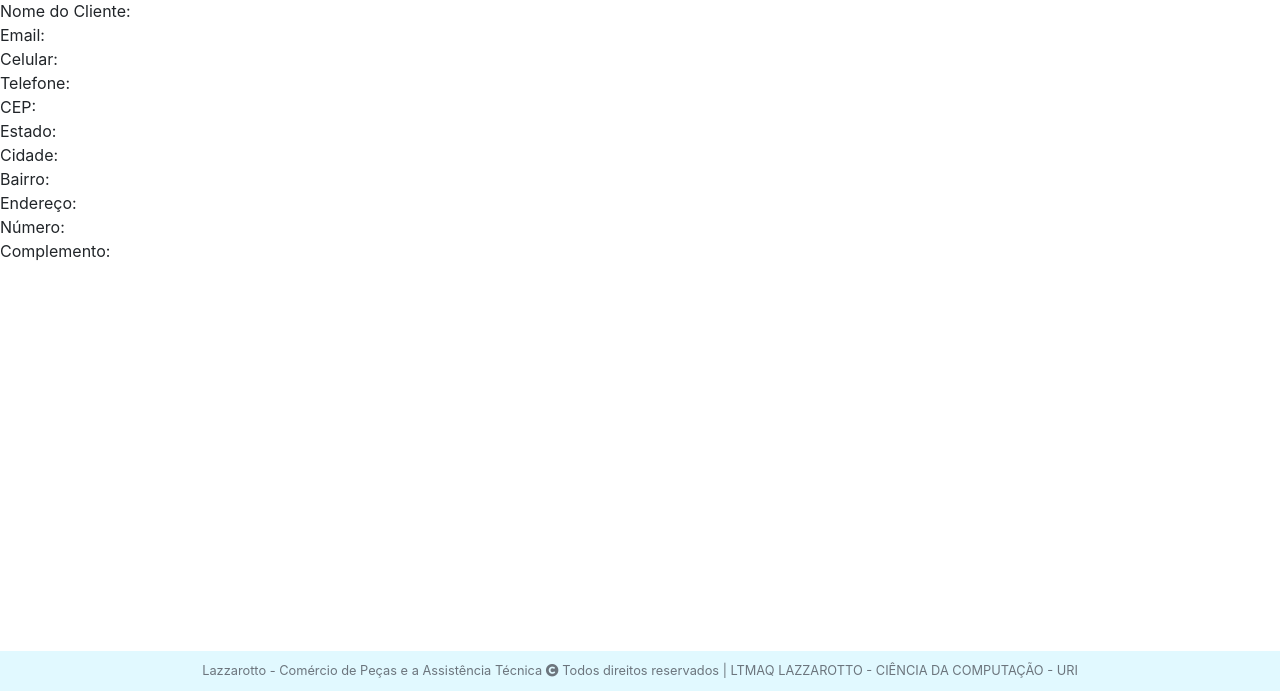
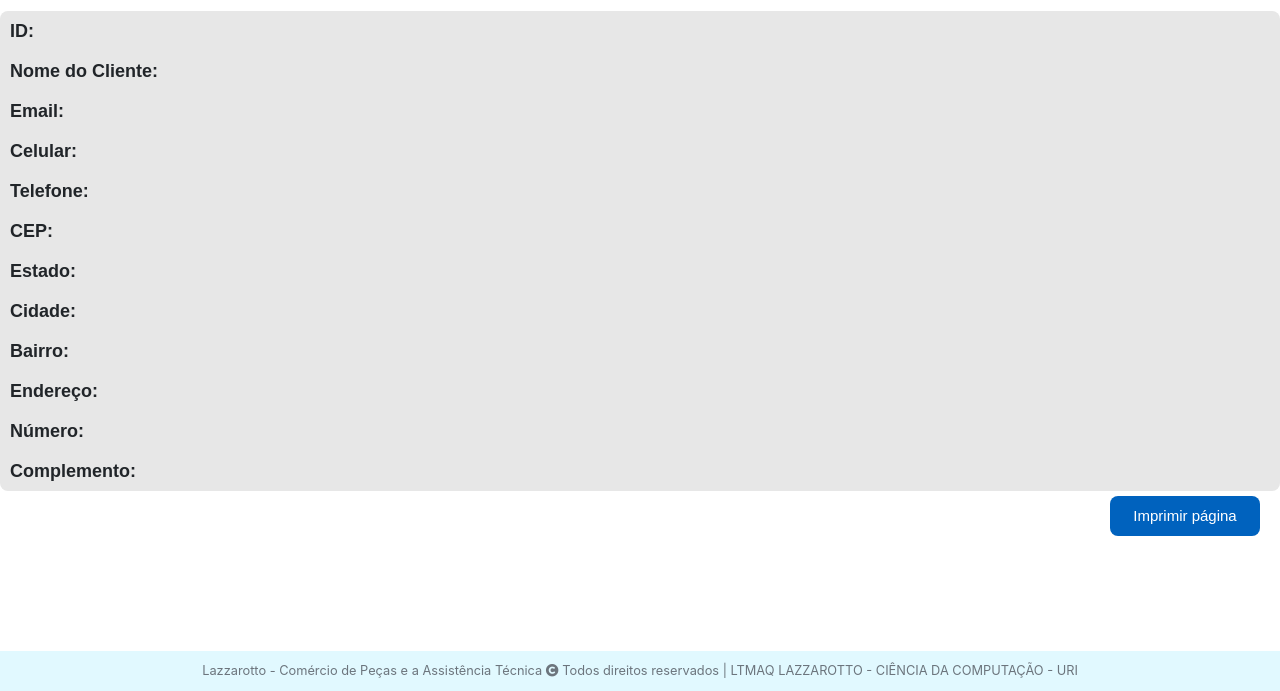
Before and after one commit to renanandreola/Projeto-Integrador-III, a website: page views/clients/view.html in a window 1280 px wide. Shown: the part 109-800 px from the top of the page. Drawn offline with nearby package versions, Linux system fonts and the light colour scheme; files that its build step writes are made by us from their sources.

Commit message:
New layouts - orders and clients

```diff
--- a/public/styles/clients/view.css
+++ b/public/styles/clients/view.css
@@ -0,0 +1,69 @@
+.title-view-client {
+    width: 100%;
+    height: 40px;
+    display: flex;
+    align-items: center;
+    justify-content: center;
+}
+
+.span-view-client {
+    font-size: 25px;
+    color: rgb(0, 98, 190);
+    font-family: Arial, Helvetica, sans-serif;
+}
+
+.content-info-clients {
+    display: flex;
+    flex-direction: column;
+    width: 100%;
+    margin-top: 20px;
+    background-color: rgb(231, 231, 231);
+    border-radius: 8px;
+}
+
+.card-info-client {
+    height: 40px;
+    display: flex;
+    align-items: center;
+    border-radius: 8px;
+    padding-left: 10px;
+}
+
+.card-info-client:hover {
+    background-color: rgb(189, 189, 189);
+}
+
+.span-content-client {
+    font-size: 18px;
+    font-family: Arial, Helvetica, sans-serif;
+    font-weight: bold;
+}
+
+.dynamic-contents {
+    font-size: 18px;
+    font-family: Arial, Helvetica, sans-serif;
+    padding-left: 10px;
+}
+
+.print-button {
+    height: 50px;
+    display: flex;
+    align-items: center;
+    justify-content: flex-end;
+    padding-right: 20px;
+}
+
+.btn-print {
+    font-size: 15px;
+    font-family: Arial, Helvetica, sans-serif;
+    border-radius: 8px;
+    height: 40px;
+    width: 150px;
+    background-color: rgb(0, 98, 190);
+    color: white;
+    border: none;
+}
+
+.btn-print:hover {
+    background-color: rgb(0, 110, 212);
+}
--- a/public/styles/orders/view.css
+++ b/public/styles/orders/view.css
@@ -0,0 +1,69 @@
+.title-view-order {
+    width: 100%;
+    height: 40px;
+    display: flex;
+    align-items: center;
+    justify-content: center;
+}
+
+.span-view-order {
+    font-size: 25px;
+    color: rgb(0, 98, 190);
+    font-family: Arial, Helvetica, sans-serif;
+}
+
+.content-info-orders {
+    display: flex;
+    flex-direction: column;
+    width: 100%;
+    margin-top: 20px;
+    background-color: rgb(231, 231, 231);
+    border-radius: 8px;
+}
+
+.card-info-order {
+    height: 40px;
+    display: flex;
+    align-items: center;
+    border-radius: 8px;
+    padding-left: 10px;
+}
+
+.card-info-order:hover {
+    background-color: rgb(189, 189, 189);
+}
+
+.span-content-order {
+    font-size: 18px;
+    font-family: Arial, Helvetica, sans-serif;
+    font-weight: bold;
+}
+
+.dynamic-contents {
+    font-size: 18px;
+    font-family: Arial, Helvetica, sans-serif;
+    padding-left: 10px;
+}
+
+.print-button {
+    height: 50px;
+    display: flex;
+    align-items: center;
+    justify-content: flex-end;
+    padding-right: 20px;
+}
+
+.btn-print {
+    font-size: 15px;
+    font-family: Arial, Helvetica, sans-serif;
+    border-radius: 8px;
+    height: 40px;
+    width: 150px;
+    background-color: rgb(0, 98, 190);
+    color: white;
+    border: none;
+}
+
+.btn-print:hover {
+    background-color: rgb(0, 110, 212);
+}
--- a/views/clients/view.html
+++ b/views/clients/view.html
@@ -6,59 +6,64 @@
 
 {% block content %}
 
-<div>Detalhes do Cliente</div>
+<div class="title-view-client">
+    <span class="span-view-client">Detalhes do Cliente</span>
+</div>
 
-<div>
-    <div>
-        <span>ID: </span>
-        <span>{{client.id}}</span>
+<div class="content-info-clients">
+    <div class="card-info-client">
+        <span class="span-content-client">ID: </span>
+        <span class="dynamic-contents">{{client.id}}</span>
     </div>
-    <div>
-        <span>Nome do Cliente: </span>
-        <span>{{client.username}}</span>
+    <div class="card-info-client">
+        <span class="span-content-client">Nome do Cliente: </span>
+        <span class="dynamic-contents">{{client.username}}</span>
     </div>
-    <div>
-        <span>Email: </span>
-        <span>{{client.email}}</span>
+    <div class="card-info-client">
+        <span class="span-content-client">Email: </span>
+        <span class="dynamic-contents">{{client.email}}</span>
     </div>
-    <div>
-        <span>Celular: </span>
-        <span>{{client.cellphone}}</span>
+    <div class="card-info-client">
+        <span class="span-content-client">Celular: </span>
+        <span class="dynamic-contents">{{client.cellphone}}</span>
     </div>
-    <div>
-        <span>Telefone: </span>
-        <span>{{client.phone}}</span>
+    <div class="card-info-client">
+        <span class="span-content-client">Telefone: </span>
+        <span class="dynamic-contents">{{client.phone}}</span>
     </div>
-    <div>
-        <span>CEP: </span>
-        <span>{{client.cep}}</span>
+    <div class="card-info-client">
+        <span class="span-content-client">CEP: </span>
+        <span class="dynamic-contents">{{client.cep}}</span>
     </div>
-    <div>
-        <span>Estado: </span>
-        <span>{{client.state}}</span>
+    <div class="card-info-client">
+        <span class="span-content-client">Estado: </span>
+        <span class="dynamic-contents">{{client.state}}</span>
     </div>
-    <div>
-        <span>Cidade: </span>
-        <span>{{client.city}}</span>
+    <div class="card-info-client">
+        <span class="span-content-client">Cidade: </span>
+        <span class="dynamic-contents">{{client.city}}</span>
     </div>
-    <div>
-        <span>Bairro: </span>
-        <span>{{client.district}}</span>
+    <div class="card-info-client">
+        <span class="span-content-client">Bairro: </span>
+        <span class="dynamic-contents">{{client.district}}</span>
     </div>
-    <div>
-        <span>Endereço: </span>
-        <span>{{client.address}}</span>
+    <div class="card-info-client">
+        <span class="span-content-client">Endereço: </span>
+        <span class="dynamic-contents">{{client.address}}</span>
     </div>
-    <div>
-        <span>Número: </span>
-        <span>{{client.number_address}}</span>
+    <div class="card-info-client">
+        <span class="span-content-client">Número: </span>
+        <span class="dynamic-contents">{{client.number_address}}</span>
     </div>
-    <div>
-        <span>Complemento: </span>
-        <span>{{client.complement}}</span>
+    <div class="card-info-client">
+        <span class="span-content-client">Complemento: </span>
+        <span class="dynamic-contents">{{client.complement}}</span>
     </div>
 </div>
 
+<div class="print-button">
+    <input class="btn-print" type="button" value="Imprimir página" onClick="window.print()"/>
+</div>
 
 {% endblock %}
 
```
Also changed, not shown: views/notFound.html (+2 -1 lines), views/orders/view.html (+25 -20 lines).
